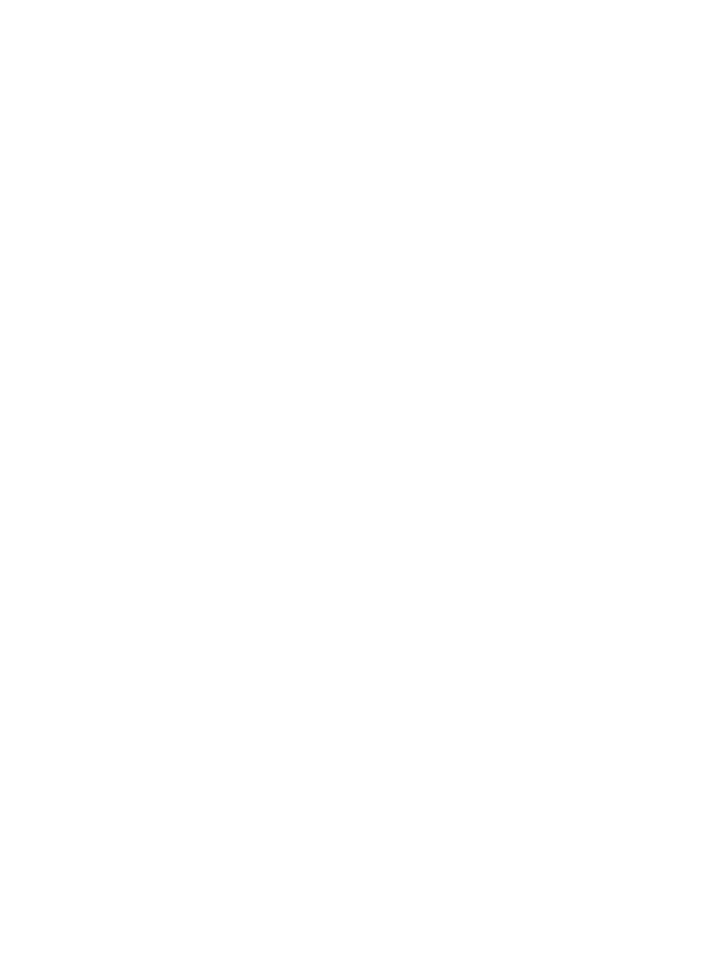
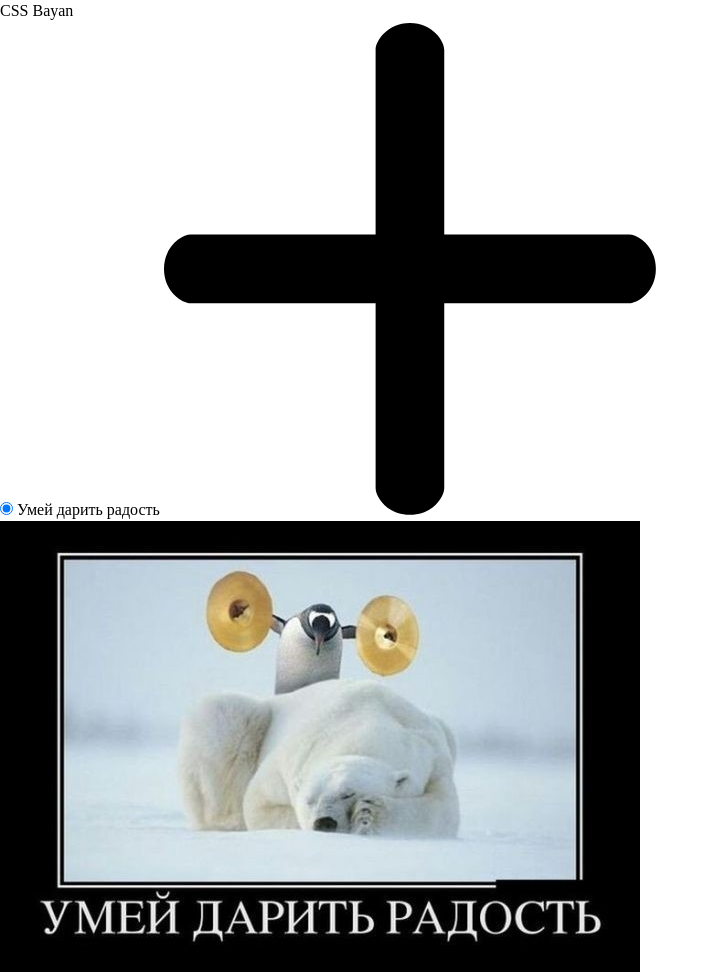
Before and after one commit to sergey-glushakov/cssBayan, a plain HTML site: page cssBayan/index.html in a window 1280 px wide. Shown: the top 975 px of the page, without its empty margins (0-719 px from the left). Before the commit the page ends 800 px from the top, so only its background shows below. Drawn offline with Linux system fonts and the light colour scheme.

Commit message:
feat: add html structure (Mon, March 13, 2023, 00:39)

```diff
--- a/cssBayan/css/style.css
+++ b/cssBayan/css/style.css
@@ -0,0 +1,20 @@
+:root {
+    --bg-color: #ffffff;
+    --font-size: 16px;
+    --text-blue: #4b83de;
+    --text-main: #000000;
+    --grey-color: #cccccc;
+}
+
+html {
+    width: 100%;
+    height: 100%;
+    font-size: var(--font-size);
+    color: var(--text-main);
+    line-height: 1.42;
+    box-sizing: border-box;
+}
+
+*, *:before, *:after {
+    box-sizing: inherit;
+  }
--- a/cssBayan/index.html
+++ b/cssBayan/index.html
@@ -6,10 +6,63 @@
     <meta http-equiv="X-UA-Compatible" content="IE=edge">
     <meta name="viewport" content="width=device-width, initial-scale=1.0">
     <title>cssBayan task - Sergey Glushakov</title>
+    <link rel="stylesheet" href="./css/reset.css">
+    <link rel="stylesheet" href="./css/style.css">
 </head>
 
 <body>
+    <div class="wrapper">
+        <div class="content">
+            <main class="main">
+                <div class="container">
+                    <div class="accordion">
+                        <h1 class="title">CSS Bayan</h1>
+                        <ul class="accordion__list">
+                            <li class="accordion__item">
+                                <input type="radio" class="accordion__input" name="mem" id="mem1" checked>
+                                <label for="mem1" class="accordion__title">Умей дарить радость</label>
+                                <img src="./images/close.svg" alt="icon" class="accordion__icon">
+                                <div class="accordion__content">
+                                    <img src="./images/mem1.jpg" alt="mem1" class="accordion__img">
+                                </div>
+                            </li>
 
+                            <li class="accordion__item">
+                                <input class="accordion__input" type="radio" name="mem" id="mem2">
+                                <label class="accordion__title" for="mem2">Орехи пропали?</label>
+                                <img src="./images/close.svg" alt="icon" class="accordion__icon">
+
+                                <div class="accordion__content">
+                                    <img src="./images/mem2.jpg" alt="mem1" class="accordion__img">
+                                </div>
+                            </li>
+
+                            <li class="accordion__item">
+                                <input class="accordion__input" type="radio" name="mem" id="mem3">
+                                <label class="accordion__title" for="mem3">Защита докторской</label>
+                                <img src="./images/close.svg" alt="" class="accordion__icon">
+
+                                <div class="accordion__content">
+                                    <img src="./images/mem3.jpg" alt="mem1" class="accordion__img">
+                                </div>
+                            </li>
+
+                            <li class="accordion__item">
+                                <input class="accordion__input" type="radio" name="mem" id="mem4">
+                                <label class="accordion__title" for="mem4">Да не реви ты, я всего на 2 дня
+                                    приехал</label>
+                                <img src="./images/close.svg" alt="" class="accordion__icon">
+
+                                <div class="accordion__content">
+                                    <img src="./images/mem4.jpg" alt="mem1" class="accordion__img">
+                                </div>
+                            </li>
+                        </ul>
+                    </div>
+                </div>
+            </main>
+        </div>
+    </div>
 </body>
 
 </html>
```
